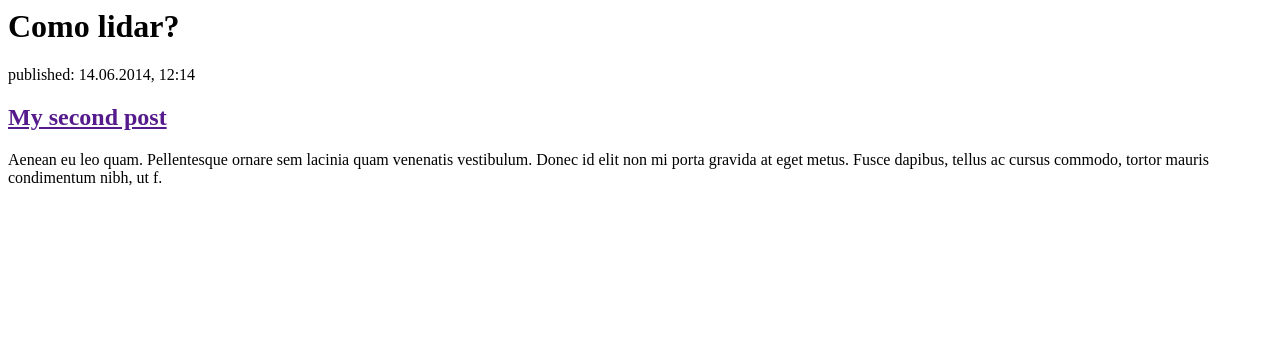
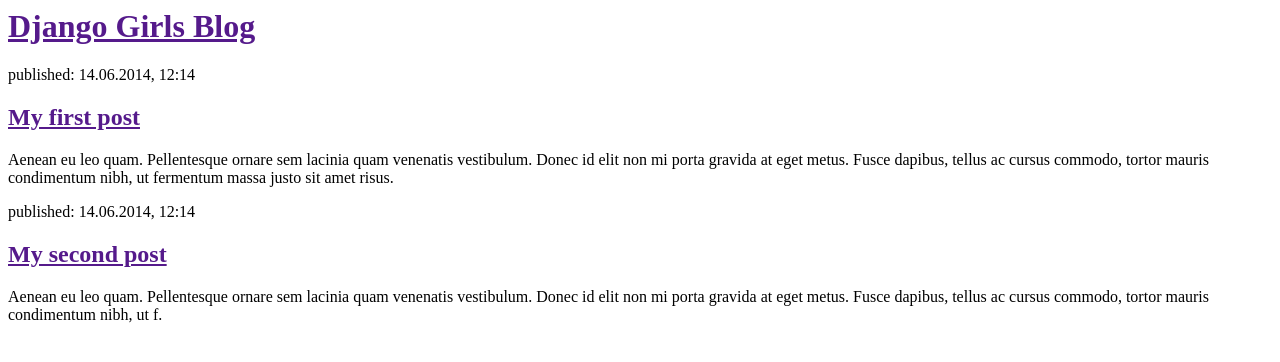
Before and after one commit to rayssets/my-first-blog, a Django app: template blog/templates/blog/post_list.html in a window 1280 px wide. Shown: the top 362 px of the page. Run offline with Django 3.2, Linux system fonts and the light colour scheme; the template is opened without the code that fills it, so the values that code supplies are empty; parts of the project's set-up code (start-up, migrations or seed data) failed here and were passed over.

Commit message:
Changed the HTML for the site.

```diff
--- a/blog/templates/blog/post_list.html
+++ b/blog/templates/blog/post_list.html
@@ -1,19 +1,22 @@
 <html>
     <head>
-	<title> rayssets blog </title>
+        <title>Django Girls blog</title>
     </head>
     <body>
         <div>
-	<h1>Como lidar?</h1>
-	<p> <a href="Tô cansada demais meu irmãozinho"> </a> </p>
+            <h1><a href="">Django Girls Blog</a></h1>
         </div>
+
         <div>
-	<p>
-		<h2> <a href="acho q vou morrer"> </a> </h2>
-	</p>
+            <p>published: 14.06.2014, 12:14</p>
+            <h2><a href="">My first post</a></h2>
+            <p>Aenean eu leo quam. Pellentesque ornare sem lacinia quam venenatis vestibulum. Donec id elit non mi porta gravida at eget metus. Fusce dapibus, tellus ac cursus commodo, tortor mauris condimentum nibh, ut fermentum massa justo sit amet risus.</p>
         </div>
+
+        <div>
             <p>published: 14.06.2014, 12:14</p>
             <h2><a href="">My second post</a></h2>
             <p>Aenean eu leo quam. Pellentesque ornare sem lacinia quam venenatis vestibulum. Donec id elit non mi porta gravida at eget metus. Fusce dapibus, tellus ac cursus commodo, tortor mauris condimentum nibh, ut f.</p>
+        </div>
     </body>
 </html>
```
Also changed, not shown: blog/views.py (+7 -0 lines). Lines whose indentation alone changed are shown as unchanged.
